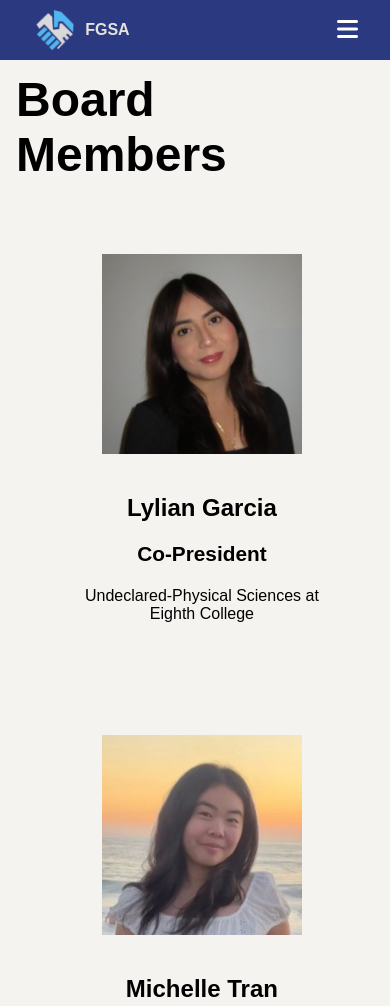
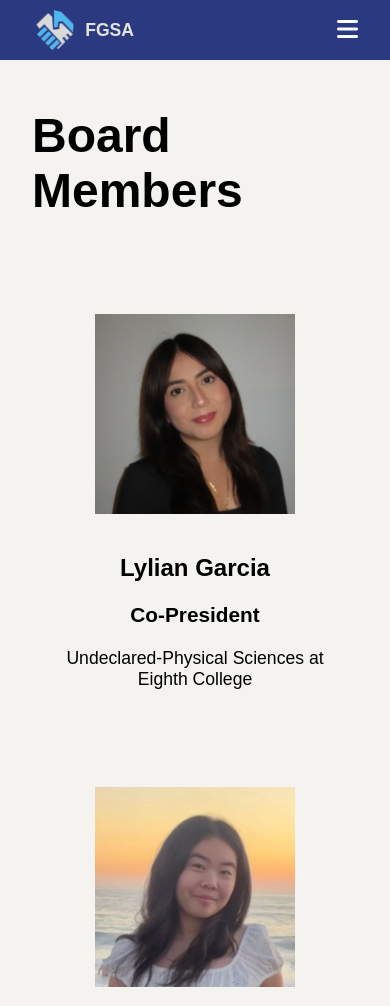
Before and after one commit to spibble/cce-fgsa-website, an Eleventy site: page src/pages/board.njk in a window 390 px wide. Shown: the top 1006 px of the page. Built offline with nearby package versions, Linux system fonts and the light colour scheme; Eleventy itself is replaced by a stand-in of ours; files that its build step writes are made by us from their sources; a web font is replaced by a local one.

Commit message:
responsiveness pt 3

```diff
--- a/src/main.css
+++ b/src/main.css
@@ -98,6 +98,7 @@ article {
 h1 {
     font-size: 3rem;
     font-weight: bold;
+    margin-top: 0;
 }
 
 h2 {
@@ -158,9 +159,12 @@ section.faq {
 .socials {
     position: relative;
     padding-top: 60px;
-    padding-left: 10rem;
-    padding-right: 10rem;
+
     padding-bottom: 0px;
+}
+
+.board {
+    padding-top: 60px;
 }
 
 .socials h1 {
@@ -215,6 +219,7 @@ section.faq {
 
 section article {
     padding: 0;
+    padding-top: 3rem;
     margin-bottom: 0;
 }
 
@@ -315,6 +320,11 @@ section article {
     gap: 1rem;
     padding-top: 0;
     padding-left: 0;
+    padding-right: 0;
+}
+
+.card-grid.article {
+    padding: 0 0rem;
 }
 
 .card {
@@ -406,7 +416,7 @@ a.button:hover {
     .splash-text span {
         color: white;
         font-weight: bold;
-        font-size: 2rem;
+        font-size: 2.5rem;
         line-height: auto;
         text-shadow: rgba(0, 0, 0, 0.5) 0 0 20px;
     }
@@ -426,11 +436,13 @@ a.button:hover {
     .card-grid {
         flex-direction: column;
         align-items: center;
+        gap: 0;
+        padding-left: 0;
     }
 
     .card {
         width: 90%;
-        padding: 2rem;
+        padding: 2rem 1rem;
     }
 
     .card-body {
@@ -487,12 +499,16 @@ a.button:hover {
     }
 
     p {
-        font-size: 1rem;
+        font-size: 1.1rem;
     }
 
     form label, input, textarea {
     font-size: 1rem;
     }
+
+    .card-grid.article {
+    padding: 0;
+}
 }
 
 .event {
@@ -524,7 +540,6 @@ a.button:hover {
     margin: auto;
     border: 0px solid rgba(0, 0, 0, 0.1);
     margin-bottom: 3rem;
-    margin-top: 3rem;
     padding: 1rem;
     border-radius: 1rem;
     box-shadow: 0 0 1rem rgba(0, 0, 0, 0.2);
--- a/src/pages/board.njk
+++ b/src/pages/board.njk
@@ -9,9 +9,10 @@ order: 3
 {% extends "layouts/base.html" %}
 {% block content %}
 
-        <section>
-            <h1>Board Members</h1>
-            <section class="card-grid">
+        <section class="board">
+            <article><h1>Board Members</h1></article>
+
+            <section class="card-grid article">
                 {% for member in board %}
                     {% set name = member.name %}
                     {% set position = member.position %}
--- a/src/pages/contact.njk
+++ b/src/pages/contact.njk
@@ -9,7 +9,7 @@ order: 6
 {% block content %}
 
         <section class="socials">
-            <h1>Socials</h1>
+            <article><h1>Socials</h1></article>
         </section>
 
         <section class="card-grid">
```
